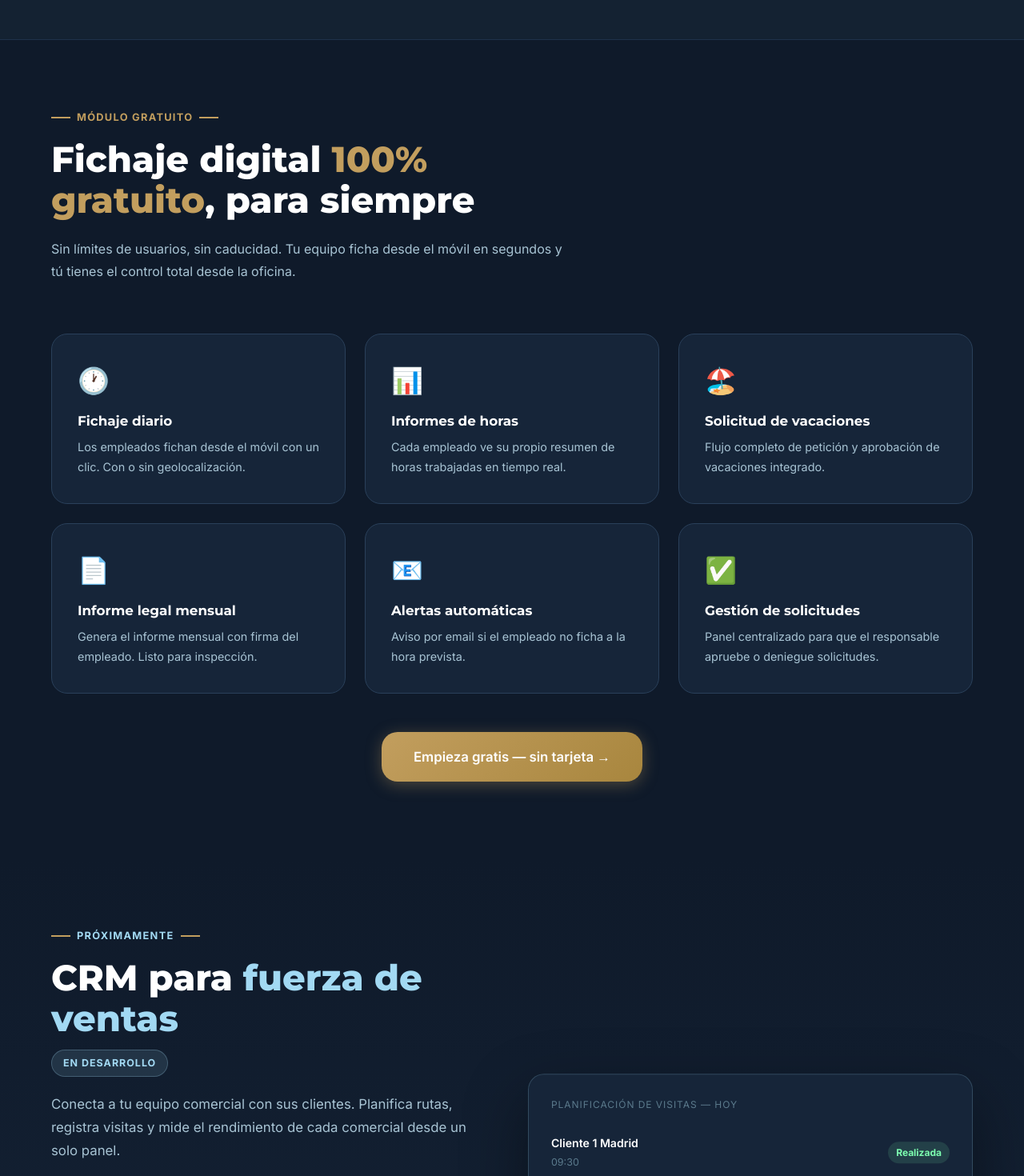
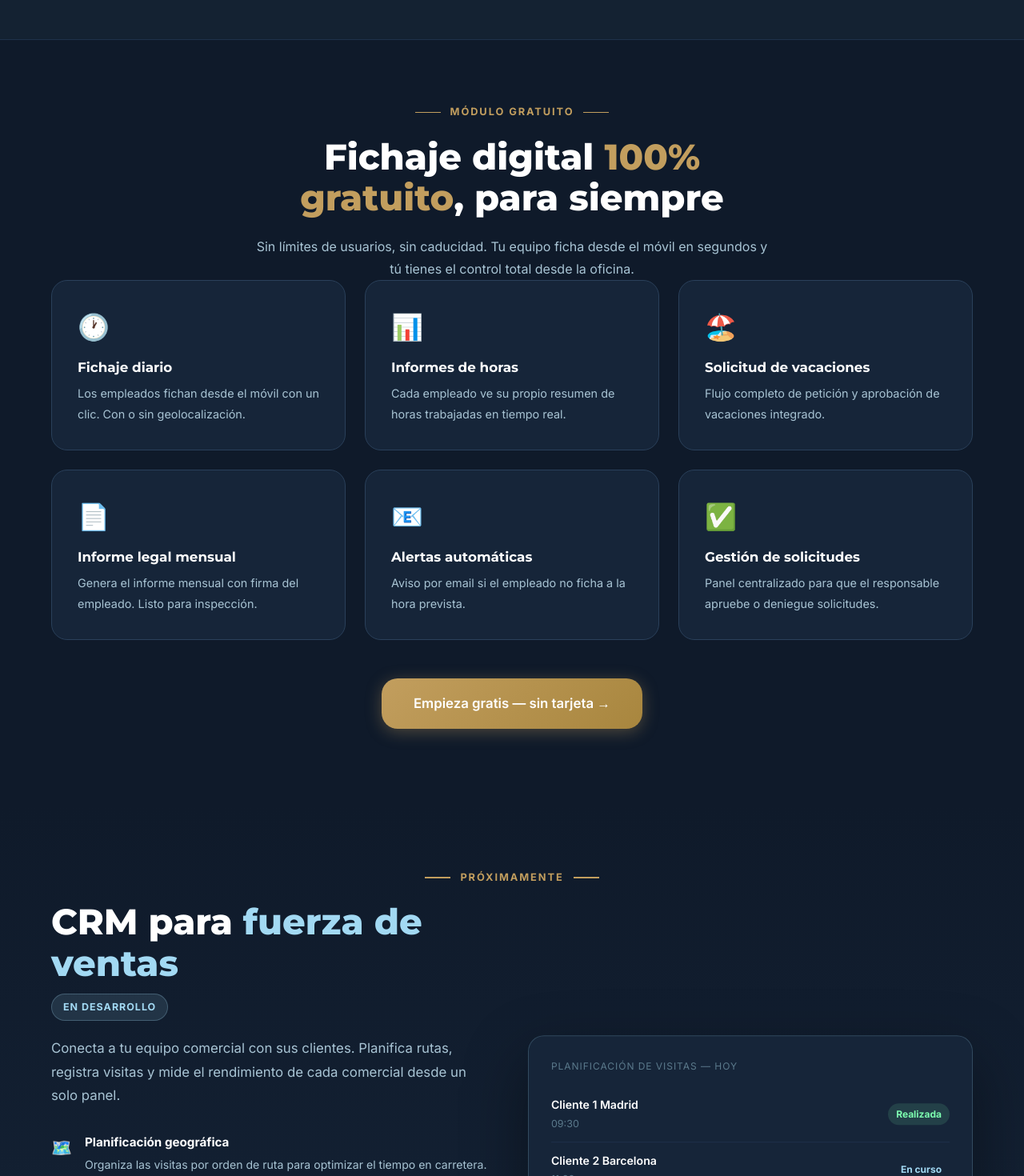
Before and after one commit to jormolca/traksal-web, a Next.js app: page / in a window 1280 px wide. Shown: the part 1360-2830 px from the top of the page at 80% size. Built offline with nearby package versions, Linux system fonts and the light colour scheme.

Commit message:
style: standardize section labels (centered and consistent design)

```diff
--- a/src/app/globals.css
+++ b/src/app/globals.css
@@ -190,22 +190,23 @@ img { max-width: 100%; height: auto; }
 
 /* ── Section Label ── */
 .section-label {
-  display: inline-flex;
+  display: flex;
   align-items: center;
-  gap: 8px;
+  justify-content: center;
+  gap: 12px;
   font-size: 0.8rem;
-  font-weight: 700;
-  letter-spacing: 0.1em;
+  font-weight: 800;
+  letter-spacing: 0.15em;
   text-transform: uppercase;
   color: var(--accent);
-  margin-bottom: 16px;
+  margin-bottom: 20px;
 }
 .section-label::before,
 .section-label::after {
   content: '';
   display: block;
-  width: 24px;
-  height: 2px;
+  width: 32px;
+  height: 1.5px;
   background: var(--accent);
 }
 
--- a/src/app/page.js
+++ b/src/app/page.js
@@ -148,7 +148,7 @@ export default function HomePage() {
         {/* ── FICHAJE FREE ── */}
         <section id="caracteristicas" className="section">
           <div className="container">
-            <div style={{ maxWidth: '640px', marginBottom: '64px' }}>
+            <div style={{ maxWidth: '640px', marginBottom: '64px', margin: '0 auto', textAlign: 'center' }}>
               <span className="section-label">Módulo gratuito</span>
               <h2 style={{ marginBottom: '20px' }}>Fichaje digital <span className="text-accent">100% gratuito</span>, para siempre</h2>
               <p>Sin límites de usuarios, sin caducidad. Tu equipo ficha desde el móvil en segundos y tú tienes el control total desde la oficina.</p>
@@ -173,9 +173,9 @@ export default function HomePage() {
         {/* ── CRM ── */}
         <section className="section" style={{ background: 'linear-gradient(180deg, var(--primary) 0%, rgba(22,37,57,0.5) 50%, var(--primary) 100%)' }}>
           <div className="container">
+          <span className="section-label">Próximamente</span>
           <div style={{ display: 'grid', gridTemplateColumns: 'repeat(auto-fit, minmax(320px, 1fr))', gap: '40px', alignItems: 'center' }}>
             <div>
-              <span className="section-label" style={{ color: 'var(--secondary)' }}>Próximamente</span>
               <div style={{ display: 'flex', alignItems: 'center', gap: '12px', marginBottom: '20px', flexWrap: 'wrap' }}>
                 <h2 style={{ margin: 0 }}>CRM para <span className="text-secondary">fuerza de ventas</span></h2>
                 <span className="tag tag-blue">En desarrollo</span>
@@ -222,7 +222,7 @@ export default function HomePage() {
         {/* ── CATALOG ── */}
         <section className="section">
           <div className="container" style={{ textAlign: 'center', maxWidth: '800px', margin: '0 auto' }}>
-            <span className="section-label" style={{ justifyContent: 'center' }}>Innovación</span>
+            <span className="section-label">Innovación</span>
             <h2 style={{ marginBottom: '20px' }}>Catálogo interactivo + <span className="gradient-text">toma de pedidos</span></h2>
             <p style={{ fontSize: '1.05rem', marginBottom: '48px' }}>
               Tu comercial muestra el catálogo de productos en el tablet o móvil y toma el pedido al instante, integrado directamente con el CRM. Sin papeles, sin llamadas, sin errores.
@@ -247,7 +247,7 @@ export default function HomePage() {
         {/* ── PRICING ── */}
         <section id="precios" className="section" style={{ background: 'rgba(162,217,243,0.03)', borderTop: '1px solid var(--border)', borderBottom: '1px solid var(--border)' }}>
           <div className="container" style={{ textAlign: 'center' }}>
-            <span className="section-label" style={{ justifyContent: 'center' }}>Precios</span>
+            <span className="section-label">Precios</span>
             <h2 style={{ marginBottom: '16px' }}>Empieza gratis. <span className="text-accent">Crece cuando quieras.</span></h2>
             <p style={{ maxWidth: '500px', margin: '0 auto 56px', fontSize: '1.05rem' }}>Sin compromisos. El fichaje siempre gratuito. El CRM, cuando estés listo.</p>
 
@@ -294,7 +294,7 @@ export default function HomePage() {
         {/* ── CONTACT CTA ── */}
         <section id="contacto" className="section">
           <div className="container" style={{ textAlign: 'center', maxWidth: '640px', margin: '0 auto' }}>
-            <span className="section-label" style={{ justifyContent: 'center' }}>Contacto</span>
+            <span className="section-label">Contacto</span>
             <h2 style={{ marginBottom: '20px' }}>¿Hablamos sobre <span className="gradient-text">tu equipo comercial</span>?</h2>
             <p style={{ marginBottom: '40px', fontSize: '1.05rem' }}>Cuéntanos cómo funciona tu red de ventas y te mostramos cómo Traksal puede ayudarte.</p>
             <ContactForm lang="es" />
```
